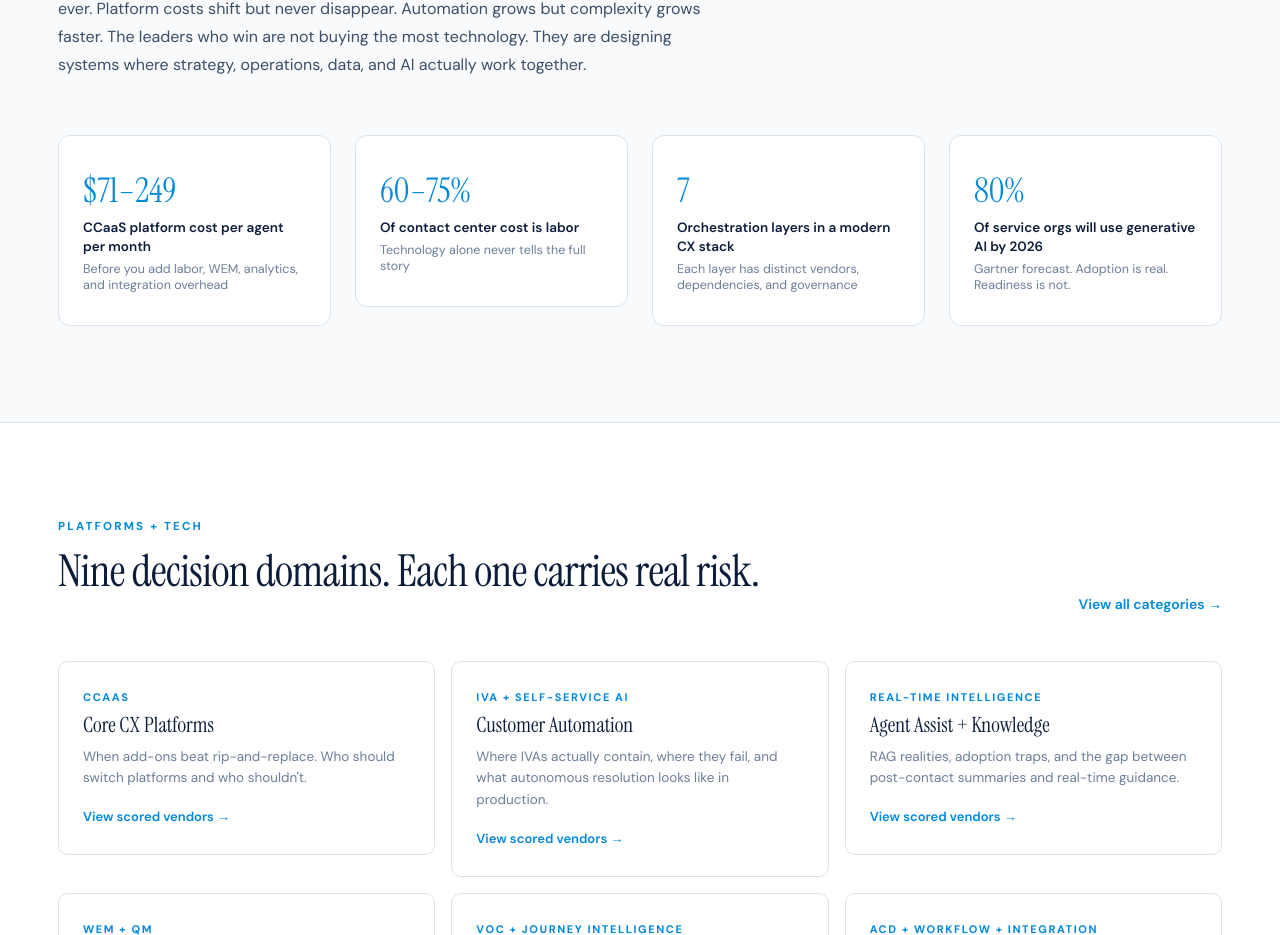
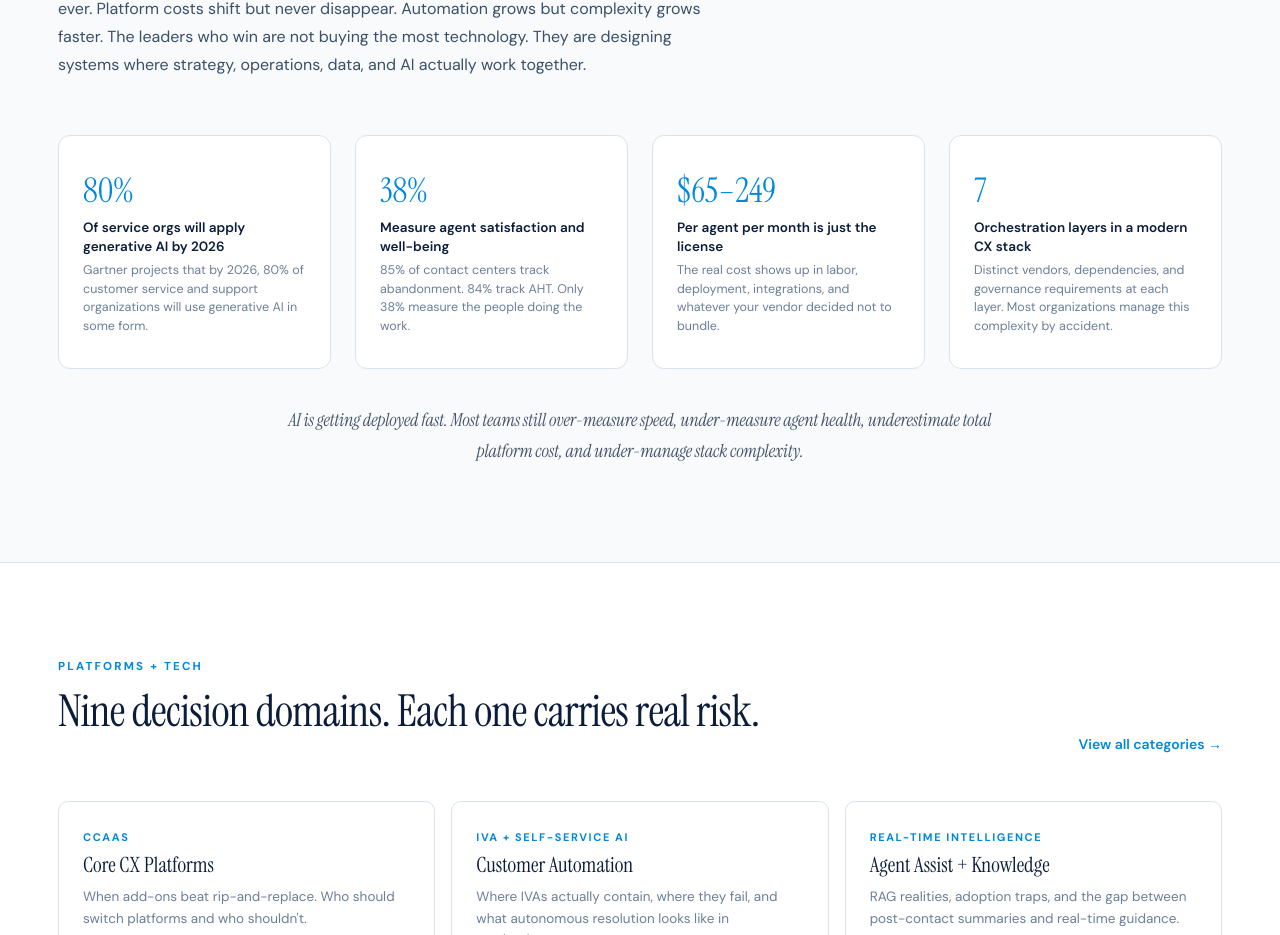
Before and after one commit to thomasbakerj-lgtm/CENTER-OF-CX, a React (Vite) app: page / in a window 1280 px wide. Shown: the part 1073-2008 px from the top of the page. Built offline with nearby package versions, Linux system fonts and the light colour scheme.

Commit message:
Update Homepage.jsx

```diff
--- a/Homepage.jsx
+++ b/Homepage.jsx
@@ -159,10 +159,10 @@ function Hero() {
 // ─── WHY NOW ─────────────────────────────────────────
 function WhyNow() {
   const stats = [
-    { n: "$71–249", l: "CCaaS platform cost per agent per month", s: "Before you add labor, WEM, analytics, and integration overhead" },
-    { n: "60–75%", l: "Of contact center cost is labor", s: "Technology alone never tells the full story" },
-    { n: "7", l: "Orchestration layers in a modern CX stack", s: "Each layer has distinct vendors, dependencies, and governance" },
-    { n: "80%", l: "Of service orgs will use generative AI by 2026", s: "Gartner forecast. Adoption is real. Readiness is not." },
+    { n: "80%", l: "Of service orgs will apply generative AI by 2026", s: "Gartner projects that by 2026, 80% of customer service and support organizations will use generative AI in some form." },
+    { n: "38%", l: "Measure agent satisfaction and well-being", s: "85% of contact centers track abandonment. 84% track AHT. Only 38% measure the people doing the work." },
+    { n: "$65–249", l: "Per agent per month is just the license", s: "The real cost shows up in labor, deployment, integrations, and whatever your vendor decided not to bundle." },
+    { n: "7", l: "Orchestration layers in a modern CX stack", s: "Distinct vendors, dependencies, and governance requirements at each layer. Most organizations manage this complexity by accident." },
   ];
   return (
     <section style={{ background: WARM, padding: "96px 28px", borderBottom: `1px solid ${BORDER}` }}>
@@ -179,16 +179,21 @@ function WhyNow() {
         <div style={{ display: "grid", gridTemplateColumns: "repeat(auto-fit, minmax(240px, 1fr))", gap: 24, marginTop: 56 }}>
           {stats.map((s, i) => (
             <FadeIn key={i} delay={i * 0.08}>
-              <div style={{ background: "#fff", borderRadius: 12, padding: "32px 24px", border: `1px solid ${BORDER}`, transition: "border-color 0.2s, box-shadow 0.2s", cursor: "default" }}
+              <div style={{ background: "#fff", borderRadius: 12, padding: "32px 24px", border: `1px solid ${BORDER}`, transition: "border-color 0.2s, box-shadow 0.2s", cursor: "default", height: "100%" }}
                 onMouseOver={e => { e.currentTarget.style.borderColor = ELECTRIC; e.currentTarget.style.boxShadow = "0 4px 18px rgba(0,136,221,0.07)"; }}
                 onMouseOut={e => { e.currentTarget.style.borderColor = BORDER; e.currentTarget.style.boxShadow = "none"; }}>
                 <div style={{ fontFamily: "'Instrument Serif', Georgia, serif", fontSize: 34, color: ELECTRIC, marginBottom: 6 }}>{s.n}</div>
                 <div style={{ fontSize: 13.5, fontWeight: 600, color: NAVY, marginBottom: 4, lineHeight: 1.4 }}>{s.l}</div>
-                <div style={{ fontSize: 12.5, color: MUTED }}>{s.s}</div>
+                <div style={{ fontSize: 12.5, color: MUTED, lineHeight: 1.5 }}>{s.s}</div>
               </div>
             </FadeIn>
           ))}
         </div>
+        <FadeIn delay={0.4}>
+          <p style={{ fontFamily: "'Instrument Serif', Georgia, serif", fontStyle: "italic", fontSize: 18, color: NAVY, lineHeight: 1.7, marginTop: 36, textAlign: "center", maxWidth: 720, margin: "36px auto 0", letterSpacing: "-0.01em", opacity: 0.75 }}>
+            AI is getting deployed fast. Most teams still over-measure speed, under-measure agent health, underestimate total platform cost, and under-manage stack complexity.
+          </p>
+        </FadeIn>
       </div>
     </section>
   );
```
